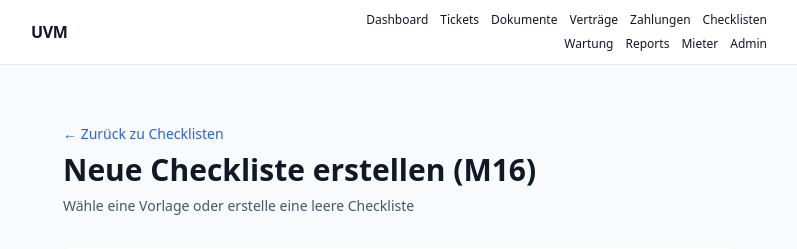
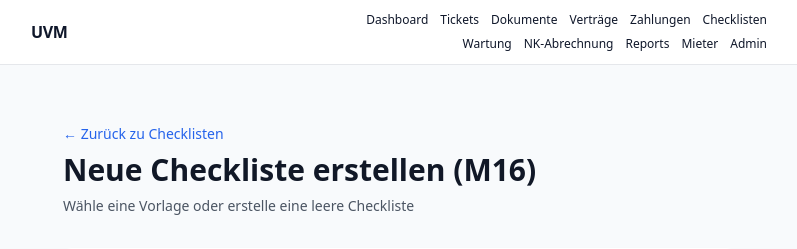
Before and after one commit to Duly330AI/uvm, a Django app: page /portal/checklists/create in a window 1280 px wide. Shown: the top 249 px of the page, without its empty margins (241-1038 px from the left). Run offline with Django 5.2, Linux system fonts and the light colour scheme; the visitor is signed in with stand-in values (Sample User, id 1); data comes from the database, SQL or seed files in the repository; data that the repository does not hold is empty; parts of the project's set-up code (start-up, migrations or seed data) failed here and were passed over; some libraries are stand-ins or nearby versions.

Commit message:
feat: Add NK-Abrechnung (Utility Billing) to portal navigation 🏗️
M14 COMPLETION:
✅ All URLs already registered in config/urls.py
✅ Views implemented (views_utility.py)
✅ Templates exist (utility_readings_list.html, utility_calculation_form.html)
✅ Models & Services complete
✅ 14 Tests passing

ADDED:
✅ Navigation link: 'NK-Abrechnung' → /portal/utility/readings/
   - Between 'Wartung' and 'Reports'
   - Accessible from all portal pages

M14 NOW FULLY ACCESSIBLE:
- /portal/utility/readings/ - List all utility readings
- /portal/utility/readings/create - Create new reading
- /portal/utility/calculation/ - Calculate costs
- /portal/utility/export/{id}/{start}/{end}/ - Export data

NEXT: Test the feature! 🚀

```diff
--- a/backend/app/templates/portal/base.html
+++ b/backend/app/templates/portal/base.html
@@ -34,6 +34,11 @@
     href="{% url 'portal_maintenance_list' %}"
     >Wartung</a
   >
+  <a
+    class="hover:underline whitespace-nowrap"
+    href="{% url 'portal_utility_readings' %}"
+    >NK-Abrechnung</a
+  >
   <a class="hover:underline whitespace-nowrap" href="{% url 'portal_reports' %}"
     >Reports</a
   >
```
